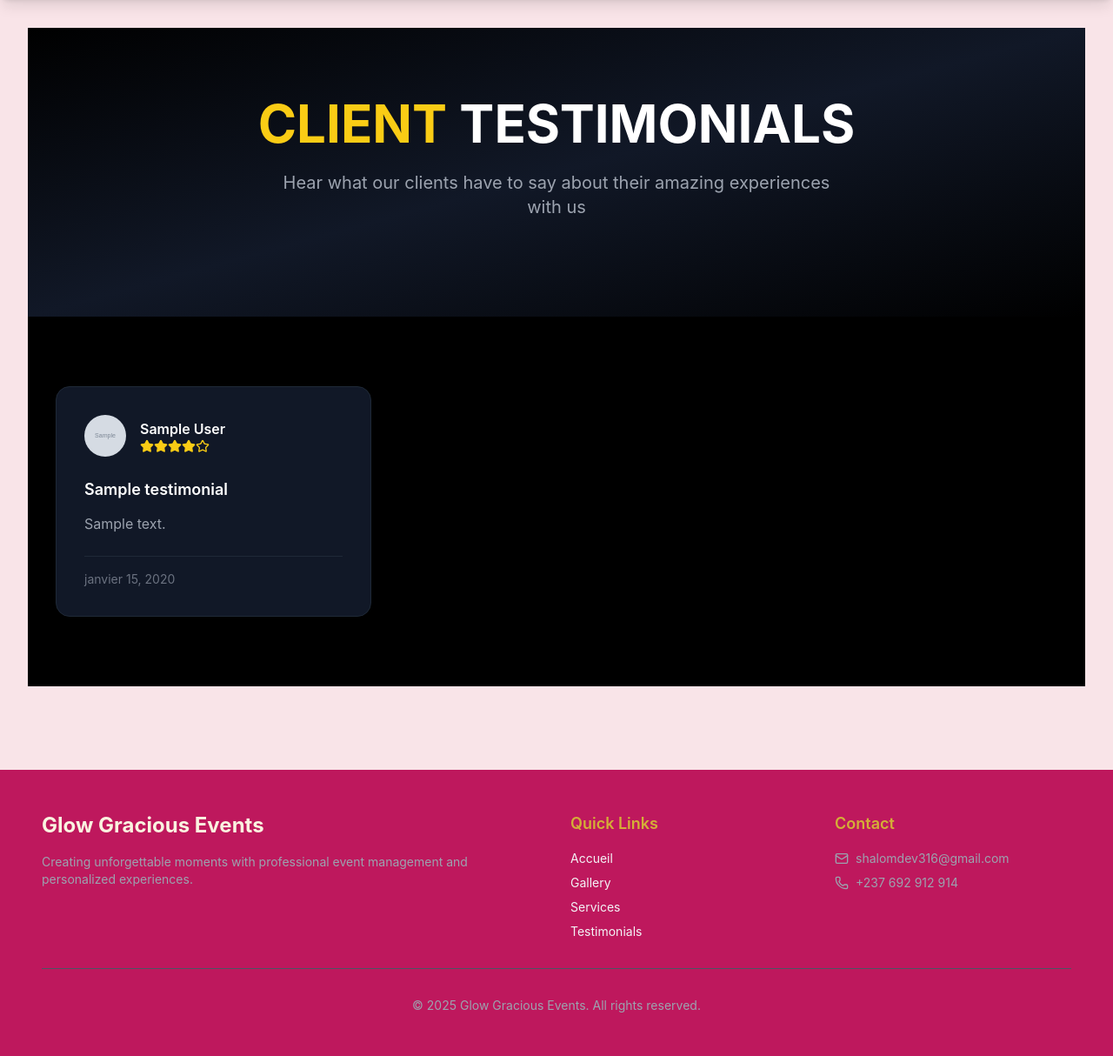
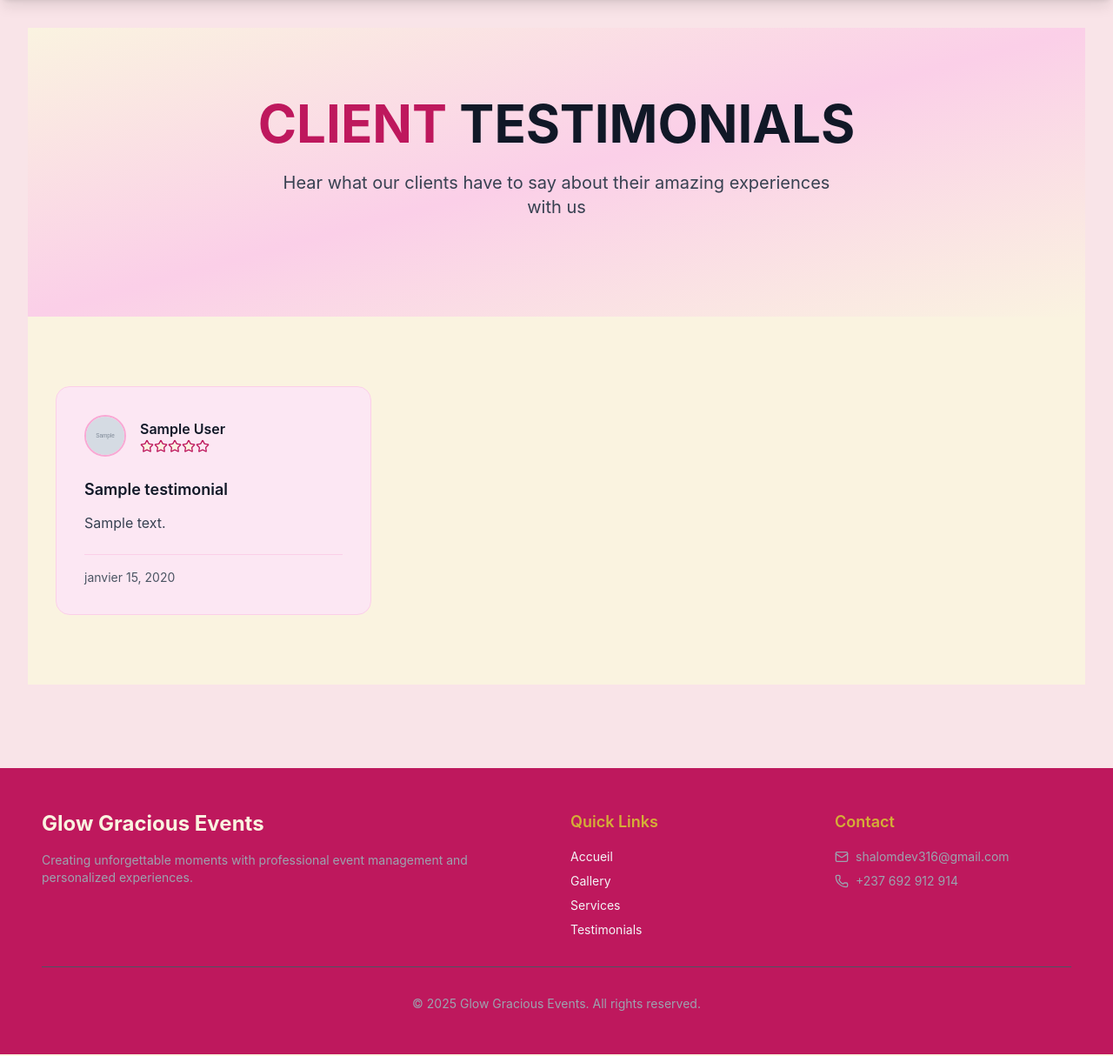
Before and after one commit to shalom-dev-bot/grace-agence, a Django app: page /testimonials/ in a window 1280 px wide. Shown: the part 80-1294 px from the top of the page at 87% size. Run offline with Django 4.2, Linux system fonts and the light colour scheme; tables that the repository leaves empty hold one stand-in row (values such as "Sample post"); grey boxes marked "Sample" are stand-in pictures; some libraries are stand-ins or nearby versions.

Commit message:
testimonial

```diff
--- a/templates/testimonials/testimonials_list.html
+++ b/templates/testimonials/testimonials_list.html
@@ -6,17 +6,18 @@
 
 {% block content %}
 <!-- Hero Section -->
-<section class="py-20 bg-gradient-to-br from-black via-gray-900 to-black">
-    <div class="max-w-7xl mx-auto px-4 sm:px-6 lg:px-8 text-center">
+<section class="py-20 bg-gradient-to-br from-[#FAF3E0] via-pink-200 to-[#FAF3E0]">
+    <div class="max-w-7xl mx-auto px-4 sm:px-6 lg:px-8 text-center transform transition-all duration-700 scale-95 opacity-0 animate-fadeInUp">
         <h1 class="text-5xl md:text-6xl font-bold mb-6">
-            <span class="text-gge-yellow">CLIENT</span>
-            <span class="text-white">TESTIMONIALS</span>
+            <span class="text-pink-700">CLIENT</span>
+            <span class="text-gray-900">TESTIMONIALS</span>
         </h1>
-        <p class="text-xl text-gray-400 max-w-2xl mx-auto mb-8">
+        <p class="text-xl text-gray-700 max-w-2xl mx-auto mb-8">
             {% trans "Hear what our clients have to say about their amazing experiences with us" %}
         </p>
         {% if user.is_authenticated %}
-            <a href="{% url 'add_testimonial' %}" class="btn-primary">
+            <a href="{% url 'add_testimonial' %}"
+               class="inline-flex items-center bg-pink-700 hover:bg-pink-800 text-white px-6 py-3 rounded-lg shadow-lg transition animate-pulse">
                 <i data-lucide="plus" class="w-5 h-5 mr-2"></i>
                 {% trans "Share Your Experience" %}
             </a>
@@ -25,33 +26,33 @@
 </section>
 
 <!-- Testimonials Grid -->
-<section class="py-20 bg-black">
+<section class="py-20 bg-[#FAF3E0]">
     <div class="max-w-7xl mx-auto px-4 sm:px-6 lg:px-8">
         {% if page_obj %}
-            <div class="grid grid-cols-1 md:grid-cols-2 lg:grid-cols-3 gap-8">
+            <div class="grid grid-cols-1 md:grid-cols-2 lg:grid-cols-3 gap-8 animate-fadeInUp delay-200">
                 {% for testimonial in page_obj %}
-                    <div class="bg-gray-900 p-8 rounded-2xl border border-gray-800 hover:border-gge-yellow/30 transition-all duration-300">
+                    <div class="bg-pink-100 p-6 sm:p-8 rounded-2xl border border-pink-200 hover:border-pink-400 hover:shadow-xl transition-all duration-300 animate-fadeInUp delay-{{ forloop.counter|add:300 }}">
                         <!-- User Info -->
-                        <div class="flex items-center mb-6">
+                        <div class="flex items-center mb-4 sm:mb-6">
                             {% if testimonial.user.profile_picture %}
                                 <img src="{{ testimonial.user.profile_picture.url }}"
                                      alt="{{ testimonial.user.first_name }}"
-                                     class="w-12 h-12 rounded-full object-cover mr-4">
+                                     class="w-10 sm:w-12 h-10 sm:h-12 rounded-full object-cover mr-3 sm:mr-4 border-2 border-pink-300">
                             {% else %}
-                                <div class="w-12 h-12 bg-gge-yellow rounded-full flex items-center justify-center mr-4">
-                                    <span class="text-black font-semibold">{{ testimonial.user.first_name.0|upper }}</span>
+                                <div class="w-10 sm:w-12 h-10 sm:h-12 bg-pink-300 rounded-full flex items-center justify-center mr-3 sm:mr-4">
+                                    <span class="text-gray-900 font-semibold text-sm sm:text-base">{{ testimonial.user.first_name.0|upper }}</span>
                                 </div>
                             {% endif %}
                             <div>
-                                <h4 class="font-semibold text-white">
+                                <h4 class="font-semibold text-gray-900 text-sm sm:text-base">
                                     {{ testimonial.user.first_name }} {{ testimonial.user.last_name }}
                                 </h4>
-                                <div class="flex text-gge-yellow">
+                                <div class="flex text-pink-700">
                                     {% for i in testimonial.star_range %}
                                         {% if i <= testimonial.rating %}
-                                            <i data-lucide="star" class="w-4 h-4 fill-current"></i>
+                                            <i data-lucide="star" class="w-3 sm:w-4 h-3 sm:h-4 fill-[#FAF3E0]"></i>
                                         {% else %}
-                                            <i data-lucide="star" class="w-4 h-4"></i>
+                                            <i data-lucide="star" class="w-3 sm:w-4 h-3 sm:h-4"></i>
                                         {% endif %}
                                     {% endfor %}
                                 </div>
@@ -59,12 +60,12 @@
                         </div>
 
                         <!-- Testimonial Content -->
-                        <h5 class="text-lg font-semibold text-white mb-3">{{ testimonial.title }}</h5>
-                        <p class="text-gray-400 leading-relaxed">{{ testimonial.content }}</p>
+                        <h5 class="text-lg font-semibold text-gray-900 mb-2 sm:mb-3">{{ testimonial.title }}</h5>
+                        <p class="text-gray-700 leading-relaxed text-sm sm:text-base">{{ testimonial.content }}</p>
 
                         <!-- Date -->
-                        <div class="mt-6 pt-4 border-t border-gray-800">
-                            <p class="text-sm text-gray-500">{{ testimonial.created_at|date:"F d, Y" }}</p>
+                        <div class="mt-4 sm:mt-6 pt-3 sm:pt-4 border-t border-pink-200">
+                            <p class="text-sm text-gray-600">{{ testimonial.created_at|date:"F d, Y" }}</p>
                         </div>
                     </div>
                 {% endfor %}
@@ -72,23 +73,23 @@
 
             <!-- Pagination -->
             {% if page_obj.has_other_pages %}
-                <div class="flex justify-center mt-12">
-                    <nav class="flex space-x-2">
+                <div class="flex justify-center mt-8 sm:mt-12 animate-fadeInUp delay-400">
+                    <nav class="flex space-x-2 sm:space-x-3">
                         {% if page_obj.has_previous %}
-                            <a href="?page={{ page_obj.previous_page_number }}"
-                               class="px-4 py-2 bg-gray-800 text-white rounded-lg hover:bg-gray-700 transition-colors">
+                            <a href="?page={{ page_obj.previous_page_number}}"
+                               class="px-3 sm:px-4 py-1 sm:py-2 bg-pink-100 text-gray-900 rounded-lg hover:bg-pink-200 transition">
                                 {% trans "Previous" %}
                             </a>
                         {% endif %}
 
                         {% for num in page_obj.paginator.page_range %}
                             {% if page_obj.number == num %}
-                                <span class="px-4 py-2 bg-gge-yellow text-black rounded-lg font-semibold">
+                                <span class="px-3 sm:px-4 py-1 sm:py-2 bg-pink-700 text-white rounded-lg font-semibold">
                                     {{ num }}
                                 </span>
                             {% elif num > page_obj.number|add:'-3' and num < page_obj.number|add:'3' %}
                                 <a href="?page={{ num }}"
-                                   class="px-4 py-2 bg-gray-800 text-white rounded-lg hover:bg-gray-700 transition-colors">
+                                   class="px-3 sm:px-4 py-1 sm:py-2 bg-pink-100 text-gray-900 rounded-lg hover:bg-pink-200 transition">
                                     {{ num }}
                                 </a>
                             {% endif %}
@@ -96,7 +97,7 @@
 
                         {% if page_obj.has_next %}
                             <a href="?page={{ page_obj.next_page_number }}"
-                               class="px-4 py-2 bg-gray-800 text-white rounded-lg hover:bg-gray-700 transition-colors">
+                               class="px-3 sm:px-4 py-1 sm:py-2 bg-pink-100 text-gray-900 rounded-lg hover:bg-pink-200 transition">
                                 {% trans "Next" %}
                             </a>
                         {% endif %}
@@ -104,12 +105,13 @@
                 </div>
             {% endif %}
         {% else %}
-            <div class="text-center py-20">
-                <i data-lucide="message-circle" class="w-24 h-24 text-gray-600 mx-auto mb-6"></i>
-                <h3 class="text-2xl font-bold text-gray-400 mb-4">{% trans "No testimonials yet" %}</h3>
-                <p class="text-gray-500 mb-8">{% trans "Be the first to share your experience" %}</p>
+            <div class="text-center py-12 sm:py-20 animate-fadeInUp delay-200">
+                <i data-lucide="message-circle" class="w-16 sm:w-24 h-16 sm:h-24 text-gray-700 mx-auto mb-4 sm:mb-6"></i>
+                <h3 class="text-xl sm:text-2xl font-bold text-gray-700 mb-2 sm:mb-4">{% trans "No testimonials yet" %}</h3>
+                <p class="text-gray-700 mb-4 sm:mb-8 text-sm sm:text-base">{% trans "Be the first to share your experience" %}</p>
                 {% if user.is_authenticated %}
-                    <a href="{% url 'add_testimonial' %}" class="btn-primary">
+                    <a href="{% url 'add_testimonial' %}"
+                       class="inline-flex items-center bg-pink-700 hover:bg-pink-800 text-white px-4 sm:px-6 py-2 sm:py-3 rounded-lg shadow-lg transition animate-pulse">
                         {% trans "Add Testimonial" %}
                     </a>
                 {% endif %}
@@ -117,4 +119,36 @@
         {% endif %}
     </div>
 </section>
+
+<!-- Animations -->
+<style>
+    @keyframes fadeInUp {
+        0% { opacity: 0; transform: translateY(20px); }
+        100% { opacity: 1; transform: translateY(0); }
+    }
+    @keyframes pulse {
+        0%, 100% { transform: scale(1); }
+        50% { transform: scale(1.05); }
+    }
+    .animate-fadeInUp { animation: fadeInUp 0.8s forwards; }
+    .animate-pulse { animation: pulse 1.5s infinite; }
+    .delay-100 { animation-delay: 0.1s; }
+    .delay-200 { animation-delay: 0.2s; }
+    .delay-300 { animation-delay: 0.3s; }
+    .delay-400 { animation-delay: 0.4s; }
+
+    @media (max-width: 640px) {
+        .max-w-7xl { max-width: 100%; padding: 0 1rem; }
+        h1 { font-size: 2.5rem; }
+        .text-xl { font-size: 1rem; }
+        .py-20 { padding-top: 2rem; padding-bottom: 2rem; }
+        .grid-cols-3 { grid-template-columns: 1fr; }
+        .w-10 { width: 8px; height: 8px; }
+        .h-10 { height: 8px; }
+        .w-12 { width: 10px; height: 10px; }
+        .h-12 { height: 10px; }
+        .px-3 { padding-left: 0.5rem; padding-right: 0.5rem; }
+        .py-1 { padding-top: 0.25rem; padding-bottom: 0.25rem; }
+    }
+</style>
 {% endblock %}
```
